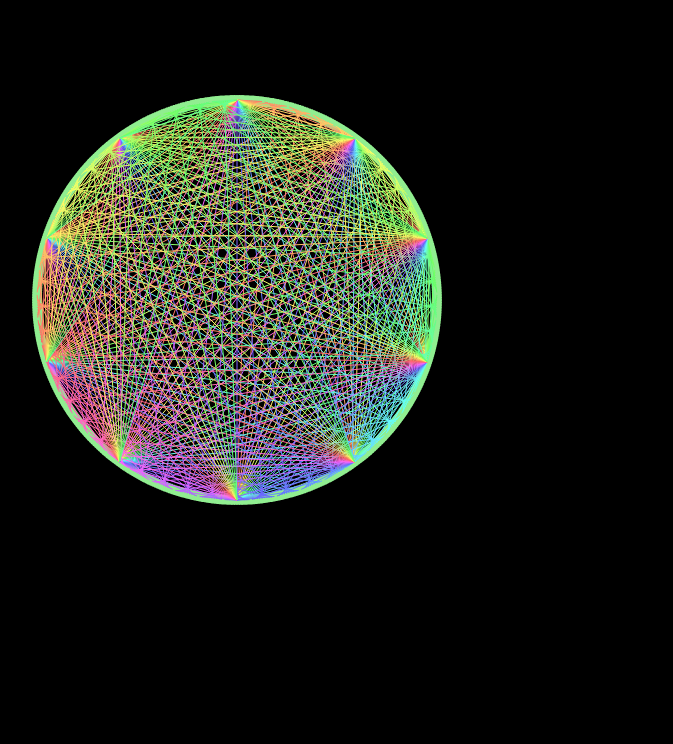
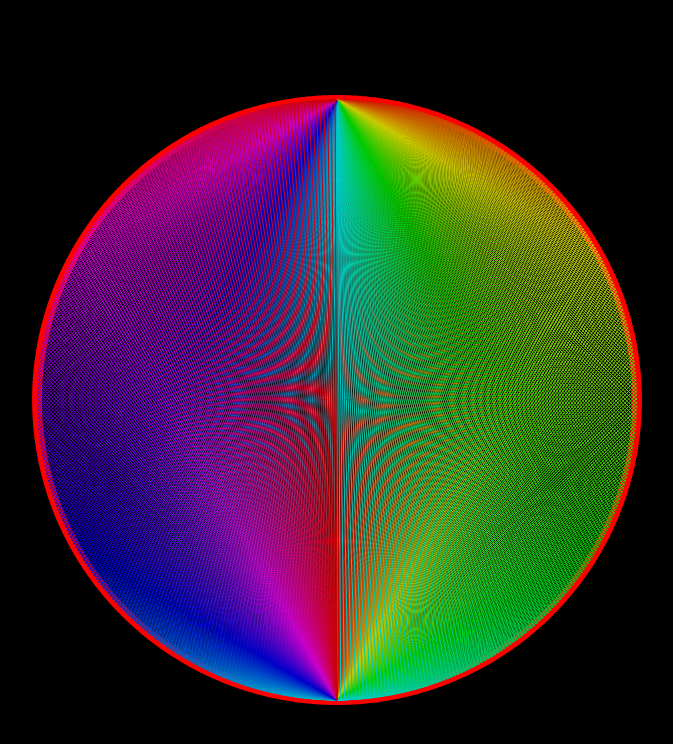
Before and after one commit to Anne-Lie-Back/caleidoscope, a plain HTML site: page index.html in a window 1280 px wide. Shown: the whole page, without its empty margins (63-736 px from the left). Drawn offline with Linux system fonts and the light colour scheme.

Commit message:
Exercise, geeting rid off all global variables

```diff
--- /dev/null
+++ b/canvas_exercise.js
@@ -0,0 +1,123 @@
+window.addEventListener('load', draw)
+
+/**
+ * The main function of this script responsible for drawing
+ * multiple beatiful pattern onto the screen
+ */
+function draw() {
+    // Get the canvas element and it's context
+    const canvas = document.querySelector("canvas")
+    const context = canvas.getContext("2d")
+
+    // Resize to fullscreen canvas
+    canvas.width = window.innerWidth
+    canvas.height = window.innerHeight
+
+
+    const nrOfDots = 1000
+    const multiplier = 500
+    const radius = 300
+    const center = {
+        x: 400,
+        y: 400
+    }
+
+    // Clears the screen before drawing
+    // This means we can call the draw function more than once
+    context.clearRect(0, 0, canvas.width, canvas.height)
+    // Actual functions that draw content onto the canvas element
+    const dots = generateDotPositions(nrOfDots, radius, center)
+    drawCirce(context, radius, center)
+    drawDots(context, nrOfDots, dots)
+    drawLines(context, nrOfDots, multiplier, dots)
+}
+/**
+ * @param {Number} nrOfDots
+ * @param {Number} radius
+ * @param{{ x:Number, y:Number }} center
+ * @returns {Array< { x:Number, y:Number }>} a list of position
+ */
+
+function generateDotPositions(nrOfDots, radius, center){
+    const dots = []
+
+    for (let i = 0; i < nrOfDots; i++) {
+        // Calculate new position values (x, y)
+        const angle = (2 * Math.PI / nrOfDots * i) - Math.PI / 2
+        const x = center.x + radius * Math.cos(angle)
+        const y = center.y + radius * Math.sin(angle)
+        // Store dots for later use. i innebär = spara på den plats som är "nu" (värdet ändras i loopen).
+        dots[i] = { x, y }
+    }
+    return dots
+}
+
+/**
+ * Draws a thin and faded outline circle on the screen.
+ * @param {CanvasRenderingContext2D} context
+ * @param {Number} radius
+ * @param{{ x:Number, y:Number }} center
+ */
+function drawCirce(context, radius, center) {
+    center = {
+        x: 400,
+        y: 400
+    }
+
+    context.beginPath()
+    context.strokeStyle = 'lightgrey'
+    context.arc(center.x, center.y, radius, 0, 2 * Math.PI)
+    context.stroke()
+    context.closePath()
+}
+
+/**
+ * Draws each dot onto the outline circle.
+ * @param {CanvasRenderingContext2D} context
+ * @param {Number} - nrOfDots
+ * @param {Array< {x:Number, y:Number }>} dots
+ *
+ */
+function drawDots(context, nrOfDots, dots) {
+    const dotSize = 5
+    // Prepare drawing dots
+    context.beginPath()
+    context.fillStyle = 'red'
+
+    // Add all dots
+    for (let i = 0; i < nrOfDots; i++) {
+        const {x, y} = dots[i]
+        // Draw the dots
+        context.moveTo(x, y)
+        context.arc(x, y, dotSize, 0, 2 * Math.PI)
+    }
+
+    // End drawing dots
+    context.fill()
+    context.closePath()
+}
+
+/**
+ * Draws a line from each dot to another based on the multiplier value.
+ * @param {CanvasRenderingContext2D} context
+ * @param {Number} - nrOfDots
+ * @param{Number} - multiplier
+ * @param {Array< {x:Number, y:Number }>} dots
+ */
+function drawLines(context, nrOfDots, multiplier, dots) {
+
+
+    for (let i = 0; i < nrOfDots; i++) {
+        // Select starting dot and calulate next dot
+        const startDot = dots[i]
+        const endDot = dots[i * multiplier % nrOfDots]
+
+        // Draw the line between the dots in different colors
+        context.strokeStyle = `hsl(${360 / nrOfDots * i}, 100%, 40%)`
+        context.beginPath()
+        context.moveTo(startDot.x, startDot.y)
+        context.lineTo(endDot.x, endDot.y)
+        context.stroke()
+        context.closePath()
+    }
+}
--- a/index.html
+++ b/index.html
@@ -6,7 +6,11 @@
     <meta http-equiv="X-UA-Compatible" content="ie=edge">
     <title>Caleidoscope</title>
 
-    <script src="start.js"></script>
+<!---- TEACHER'S JAVASCRIPT----->
+    <script src="canvas_exercise.js"></script>
+
+    <!---- MY JAVASCRIPT--->
+    <!--<script src="start.js"></script>-->
 </head>
 <body style = "margin:0; display:flex; background-color: black;">
     <canvas></canvas>
```
